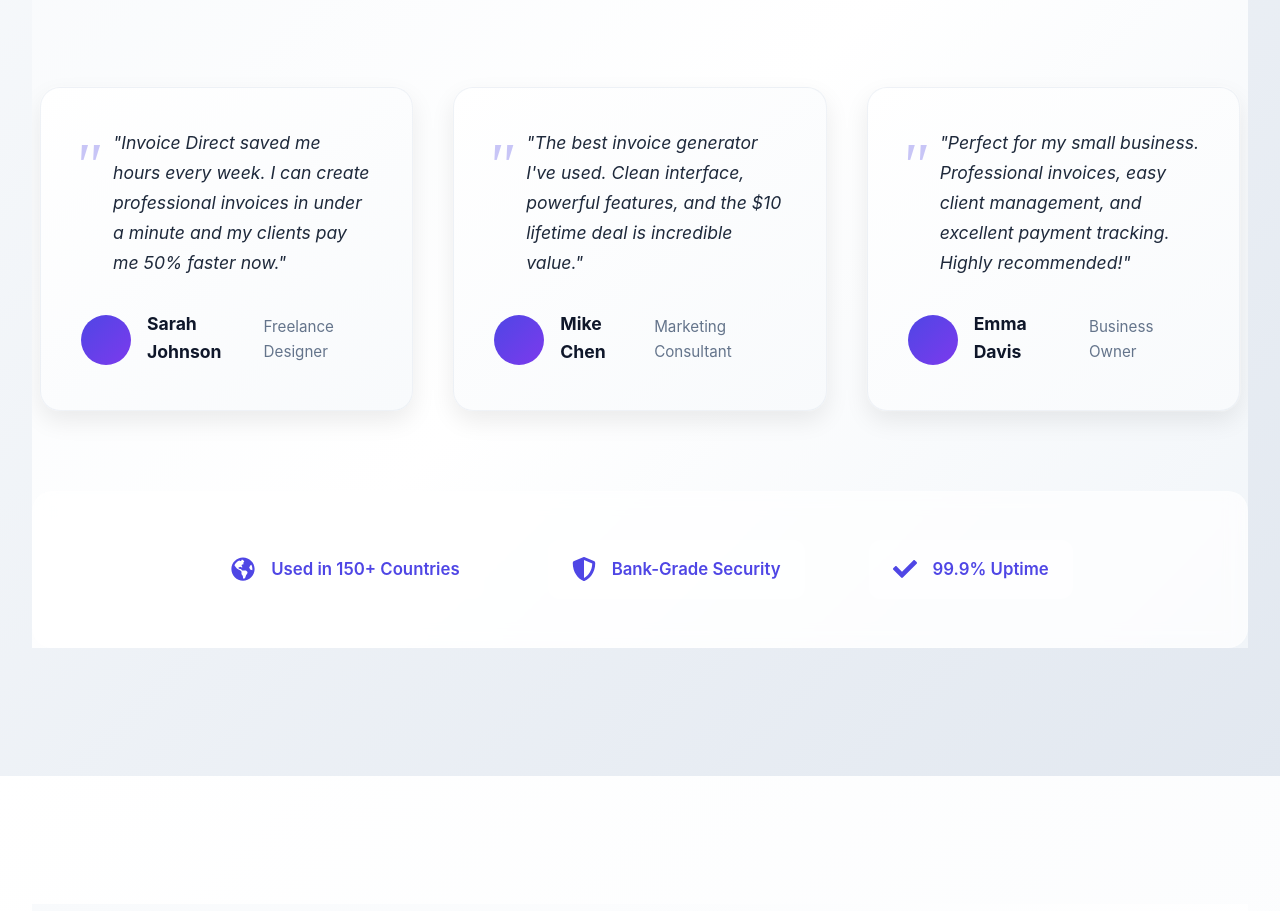
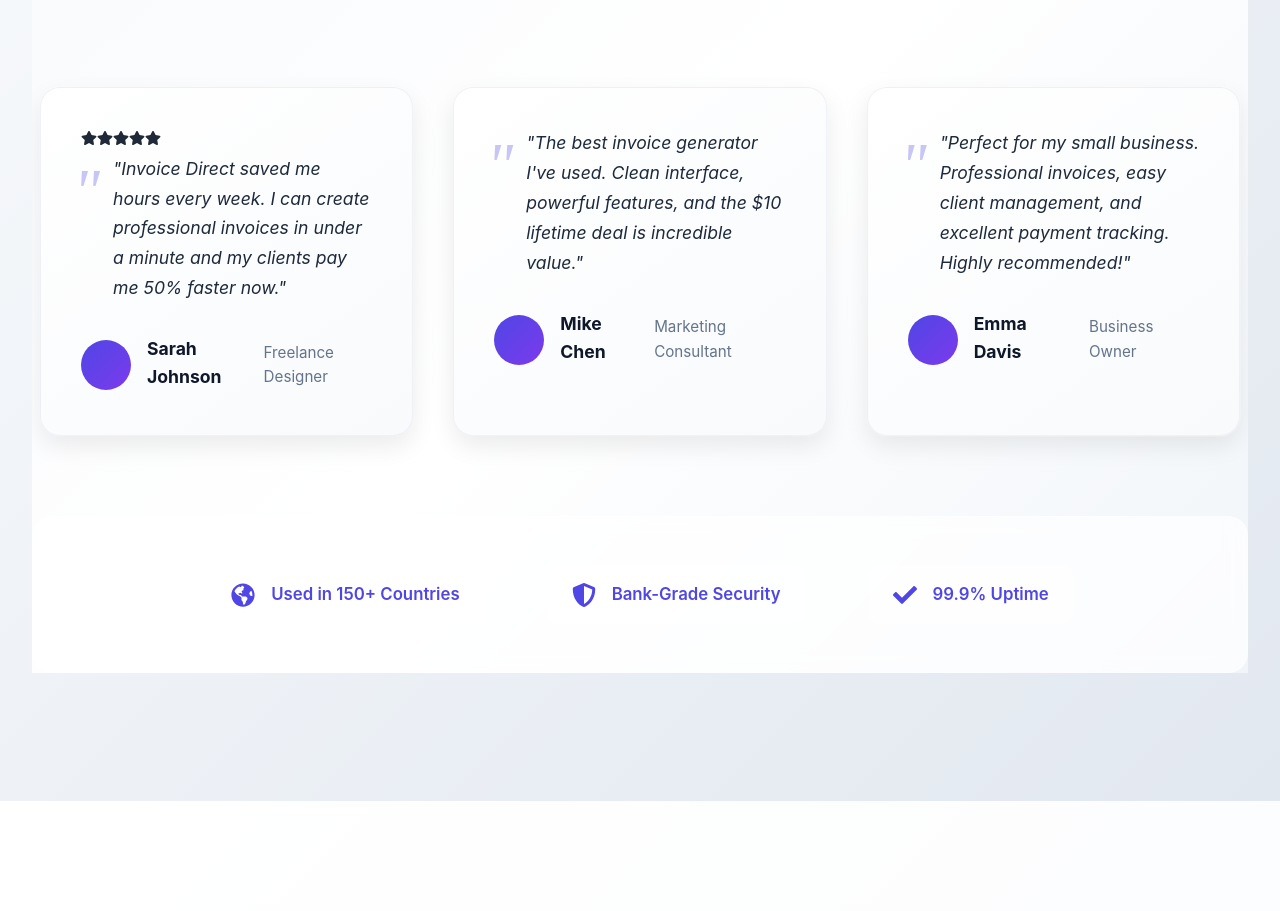
Before and after one commit to Pixelprosolutions/invoice-direct, a React (Vite) app: page / in a window 1280 px wide. Shown: the part 3767-4678 px from the top of the page. Built offline with nearby package versions, Linux system fonts and the light colour scheme; no server answers.

Commit message:
Add star ratings to testimonials for better social proof
cgen-822a3d9cf37041c68df2e822bf45b7eb

```diff
--- a/src/components/LandingPage.jsx
+++ b/src/components/LandingPage.jsx
@@ -214,6 +214,9 @@ const LandingPage = ({ onSignUp, onSignIn }) => {
 
           <div className={styles.testimonials}>
             <div className={styles.testimonial}>
+              <div className={styles.testimonialRating}>
+                <FaStar /><FaStar /><FaStar /><FaStar /><FaStar />
+              </div>
               <div className={styles.testimonialContent}>
                 <p>"Invoice Direct saved me hours every week. I can create professional invoices in under a minute and my clients pay me 50% faster now."</p>
               </div>
```
